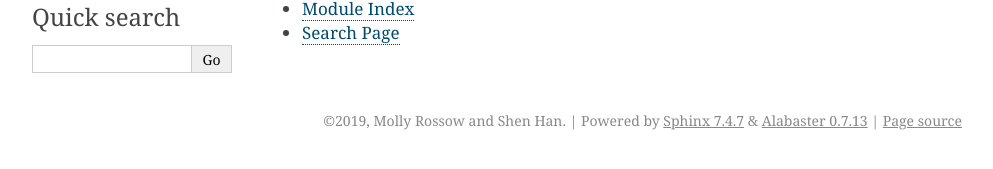
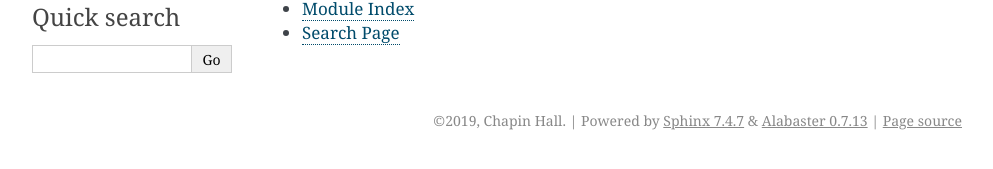
Before and after one commit to hsswiki/adrf-metabase, a Sphinx documentation site: the page built from doc/source/index.rst, in a window 1280 px wide. Shown: the part 245-414 px from the top of the page, without its empty margins (148-1141 px from the left). Built offline with Sphinx 7.4.7, drawn with Linux system fonts in a browser that asks for light colours; part of the change alters nothing that is shown.

```diff
--- a/doc/source/conf.py
+++ b/doc/source/conf.py
@@ -20,7 +20,7 @@
 # -- Project information -----------------------------------------------------
 
 project = 'ADRF Metabase'
-copyright = '2019, Molly Rossow and Shen Han'
+copyright = '2019, Chapin Hall'
 author = 'Molly Rossow and Shen Han'
 
 # The short X.Y version
@@ -42,7 +42,13 @@ extensions = [
     'sphinx.ext.autodoc',
     'sphinx.ext.coverage',
     'sphinx.ext.githubpages',
+    'sphinx.ext.napoleon'
 ]
+
+napoleon_google_docstring = True
+napoleon_numpy_docstring = False
+napoleon_use_param = False
+napoleon_use_rtype = False
 
 # Add any paths that contain templates here, relative to this directory.
 templates_path = ['_templates']
```
